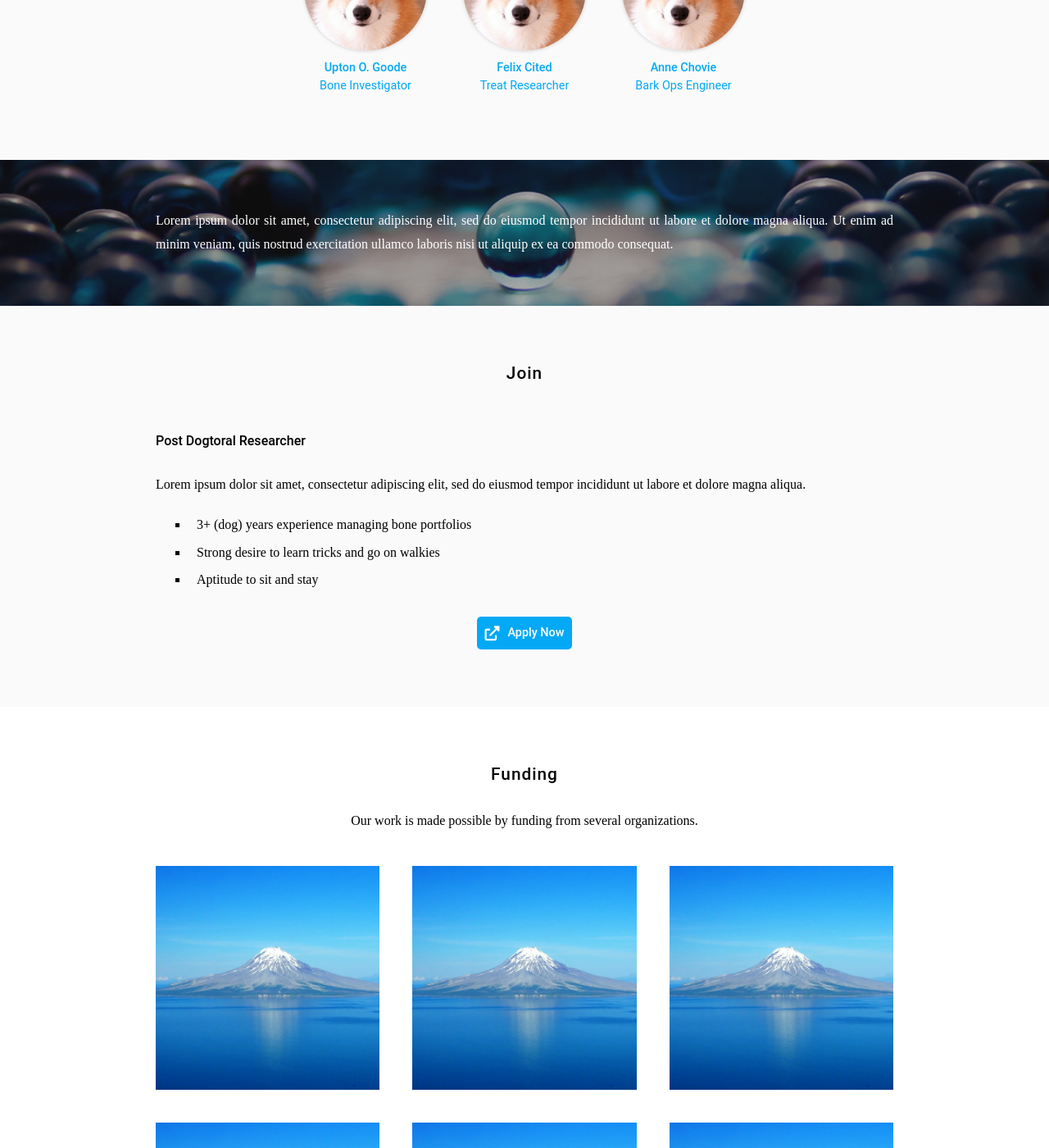
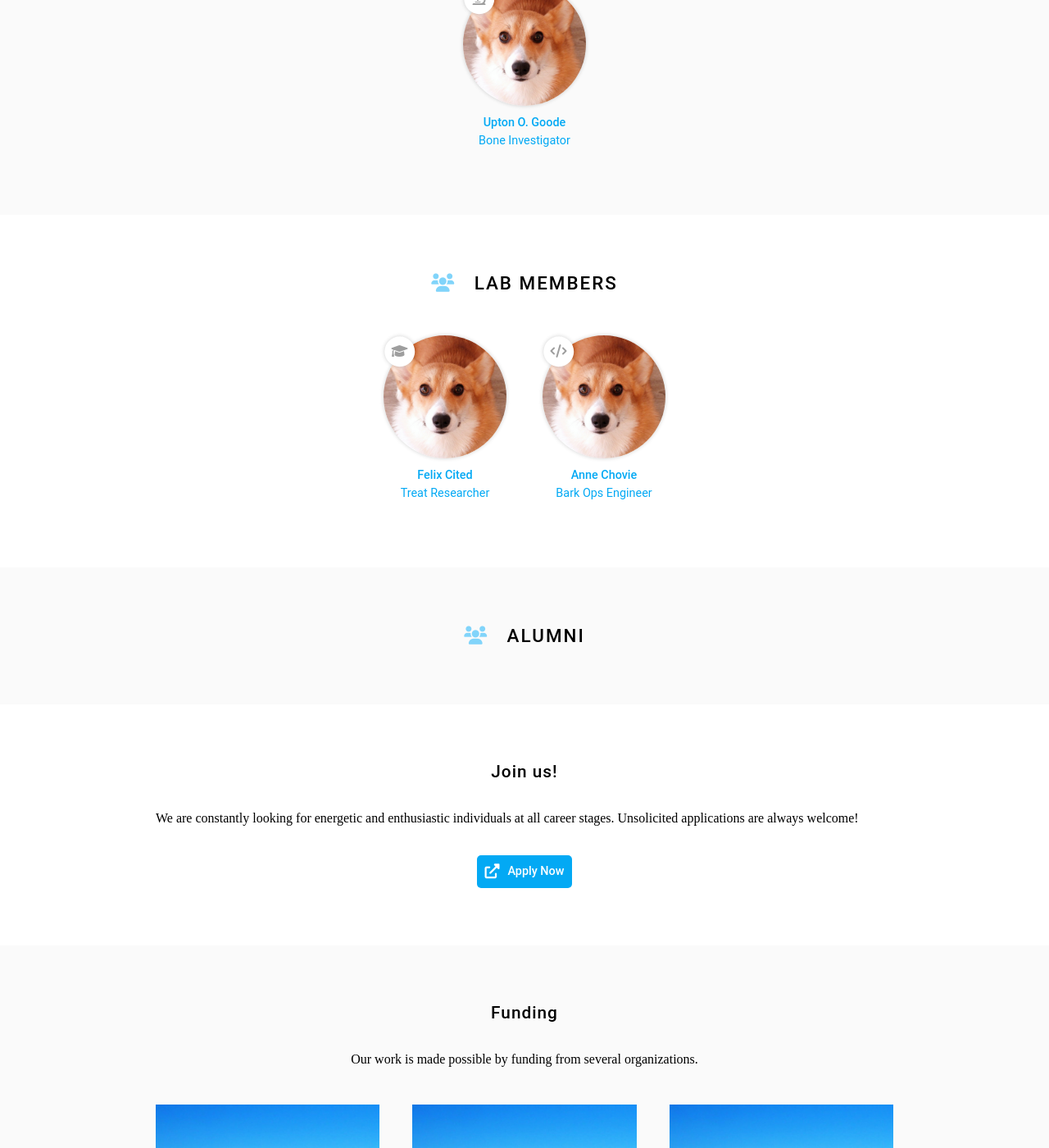
Before and after one commit to laterz-f/labwebsite, a Jekyll site: the page built from team/index.md, in a window 1280 px wide and 1400 px high, scrolled down 600 px. Shown: the whole window at 82% size. Built offline with Jekyll 4.4.1, drawn with Linux system fonts in a browser that asks for light colours; some web fonts are replaced; some of the changed text lies outside the part shown.

Commit message:
Update index.md

```diff
--- a/team/index.md
+++ b/team/index.md
@@ -14,12 +14,18 @@
 
 {% include section.html %}
 
+# <i class="fas fa-users"></i>Principal investigator
 {%
   include list.html
   data="members"
   component="portrait"
   filters="role: pi"
 %}
+{:.center}
+
+
+{% include section.html %}
+# <i class="fas fa-users"></i>Lab members
 {%
   include list.html
   data="members"
@@ -34,22 +40,15 @@
 %}
 {:.center}
 
-{% include section.html background="images/banner.jpg" dark=true%}
+{% include section.html %}
 
-Lorem ipsum dolor sit amet, consectetur adipiscing elit, sed do eiusmod tempor incididunt ut labore et dolore magna aliqua.
-Ut enim ad minim veniam, quis nostrud exercitation ullamco laboris nisi ut aliquip ex ea commodo consequat.
+# <i class="fas fa-users"></i>Alumni
 
 {% include section.html %}
 
-## Join
+## Join us!
 
-#### Post Dogtoral Researcher
-
-Lorem ipsum dolor sit amet, consectetur adipiscing elit, sed do eiusmod tempor incididunt ut labore et dolore magna aliqua.
-
-- 3+ (dog) years experience managing bone portfolios
-- Strong desire to learn tricks and go on walkies
-- Aptitude to sit and stay
+We are constantly looking for energetic and enthusiastic individuals at all career stages. Unsolicited applications are always welcome!
 
 {% include link.html type="external" link="https://google.com/" text="Apply Now" icon="" style="button" %}
 {:.center}
```
